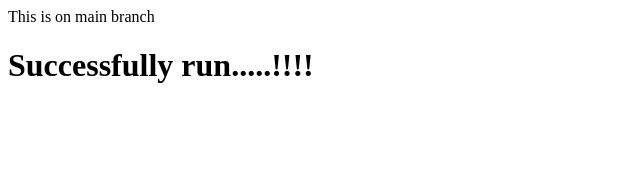
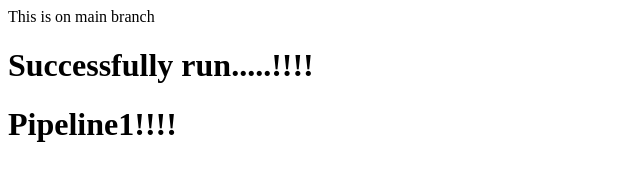
Before and after one commit to cdacpgdai14/second_repo, a plain HTML site: page index.html in a window 1280 px wide. Shown: the whole page, without its empty margins (0-640 px from the left). Drawn offline with Linux system fonts and the light colour scheme.

Commit message:
Update index.html

```diff
--- a/index.html
+++ b/index.html
@@ -10,5 +10,6 @@ This is on main branch
 </head>
 <body>
   <h1>Successfully run.....!!!!</h1>
+  <h1>Pipeline1!!!!</h1>
 </body>
 </html>
```
